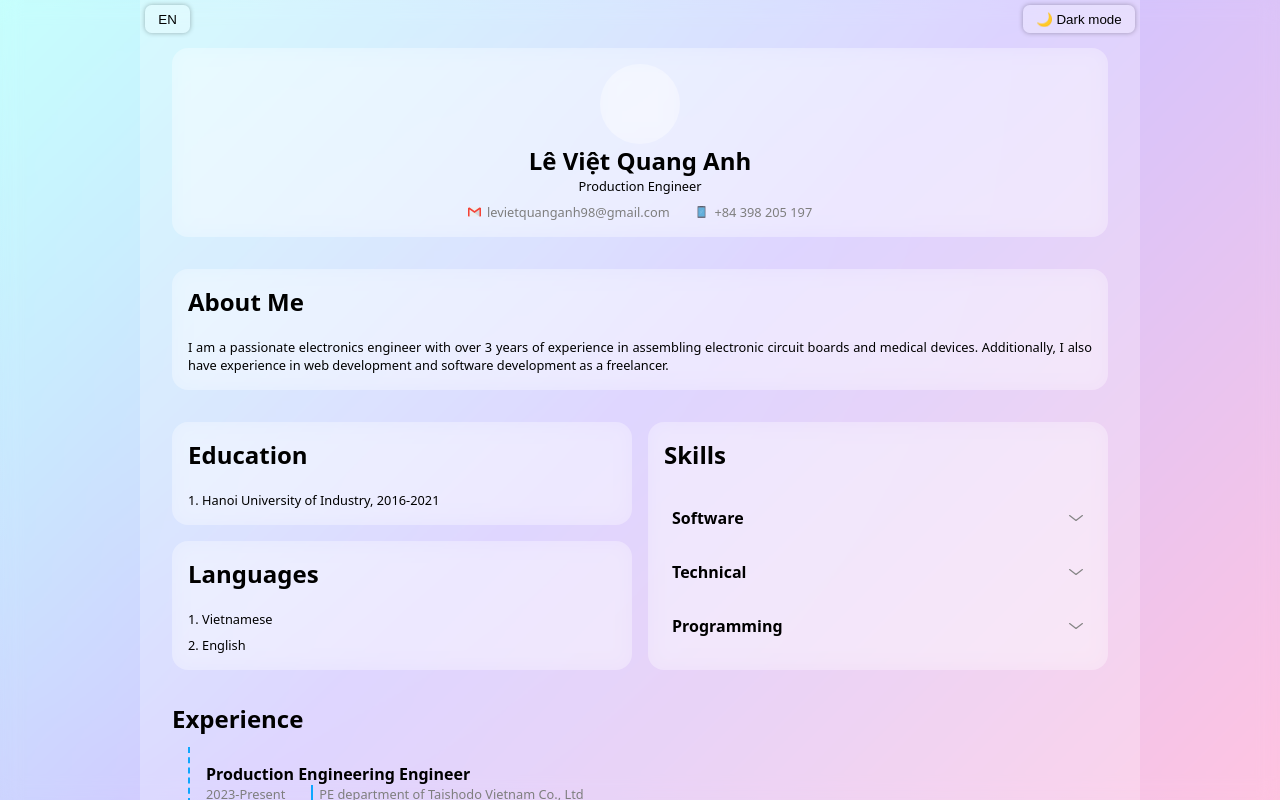
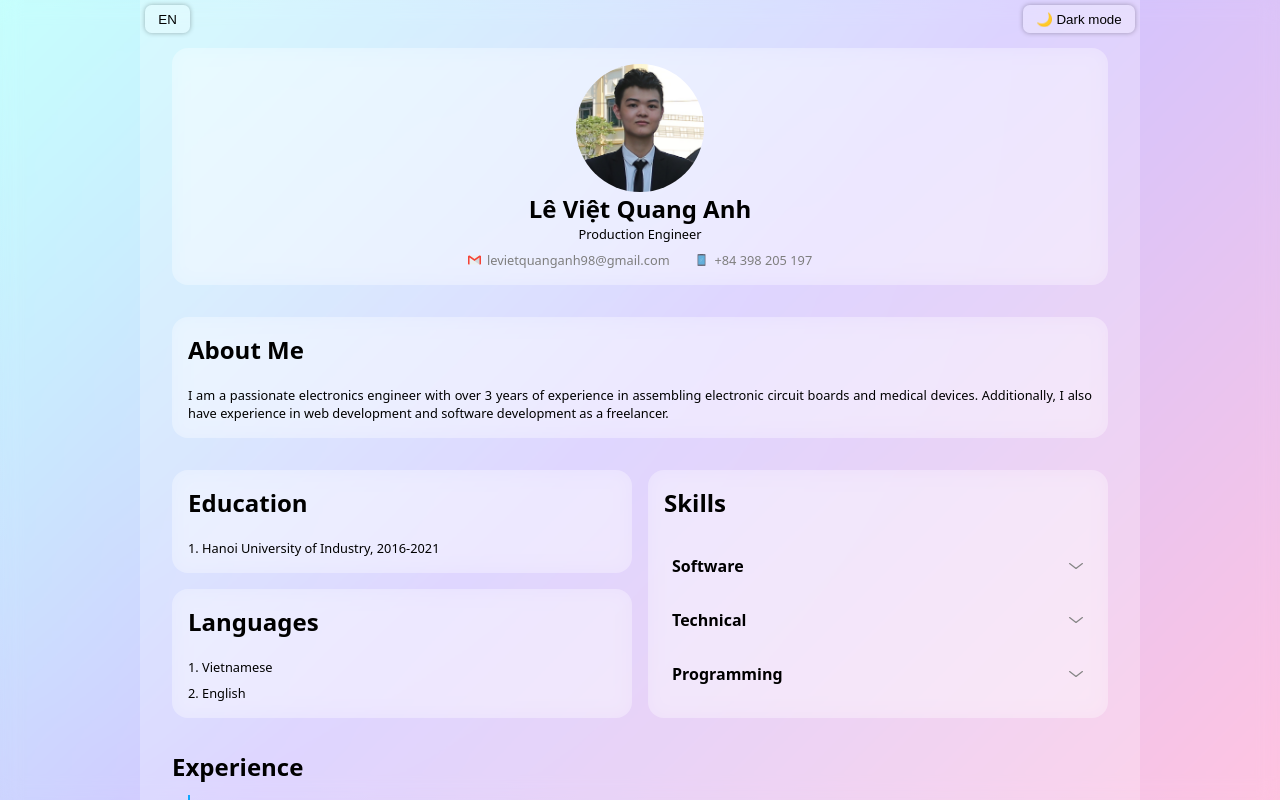
Before and after one commit to eiloken/quanganh.github.io, a plain HTML site: page index.html in a window 1280 px wide. Drawn offline with Linux system fonts and the light colour scheme.

Commit message:
added personal image

```diff
--- a/index.html
+++ b/index.html
@@ -168,12 +168,16 @@
     }
 
     #personal-image {
-        width: 5em;
-        height: 5em;
+        width: 8em;
+        height: 8em;
         border-radius: 50%;
         background: var(--blur-background);
         -webkit-backdrop-filter: blur(10px);
         backdrop-filter: blur(10px);
+        background-image: url("personal-image.jpg");
+        background-size: cover;
+        background-position: center;
+        background-repeat: no-repeat;
     }
 
     .contact-info {
```
Also changed, not shown: personal-image.JPG (added).
